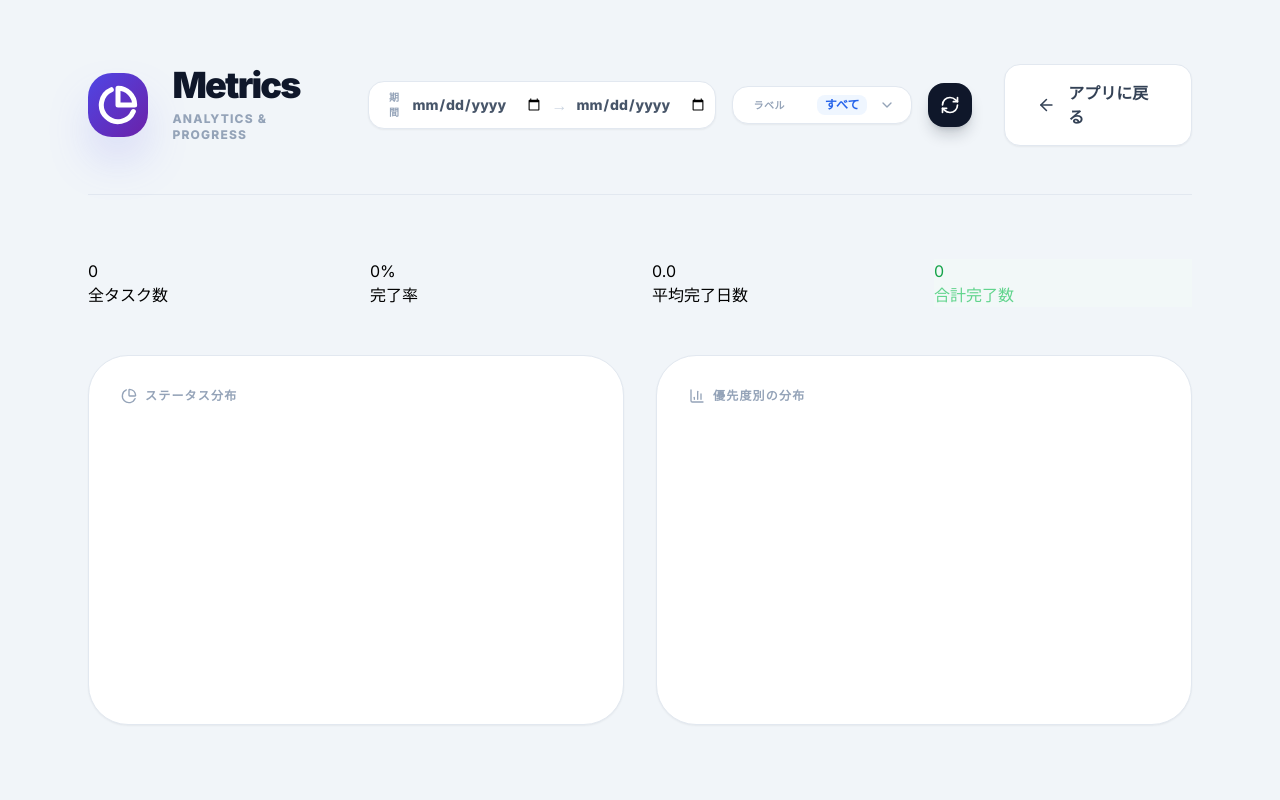
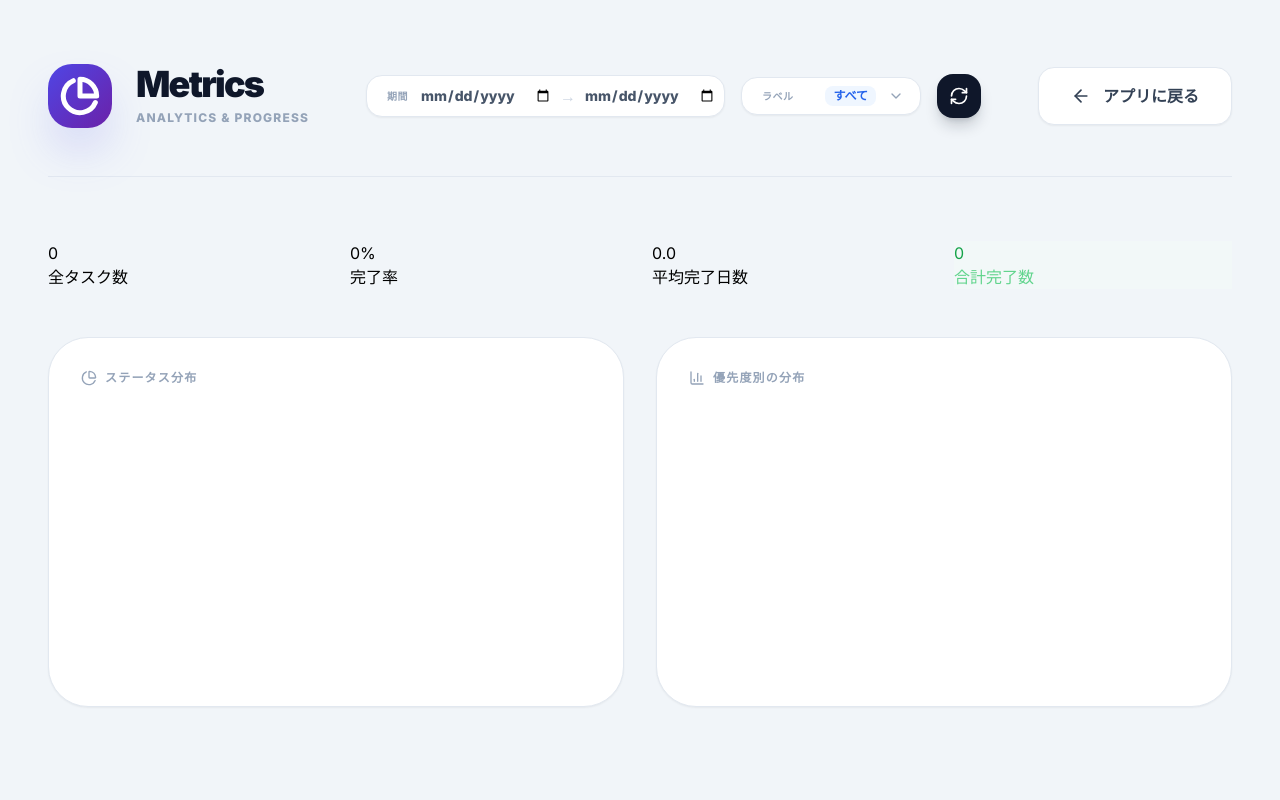
Before and after one commit to ryosukehayashi0227/monoflow, a plain HTML site: page metrics.html in a window 1280 px wide. Shown: the top 800 px of the page. Drawn offline with nearby package versions, Linux system fonts and the light colour scheme.

Commit message:
ui: increase max container width and adjust horizontal padding across pages

```diff
--- a/metrics.html
+++ b/metrics.html
@@ -27,7 +27,7 @@
 </head>
 <body class="antialiased">
 
-    <div class="max-w-6xl mx-auto px-6 py-16">
+    <div class="max-w-[1600px] mx-auto px-6 md:px-12 py-16">
         <!-- Header -->
         <header class="flex flex-col md:flex-row justify-between items-start md:items-center mb-16 border-b border-slate-200 pb-12 gap-8">
             <div class="flex items-center gap-6">
```
Also changed, not shown: help.html (+1 -1 lines), index.html (+1 -1 lines).
